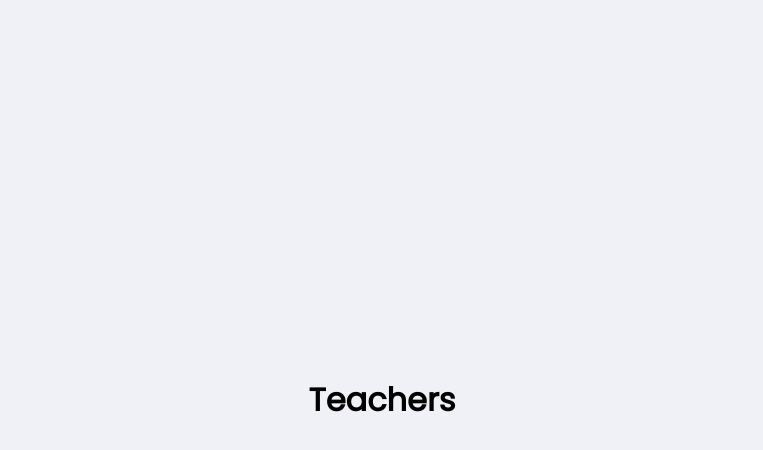
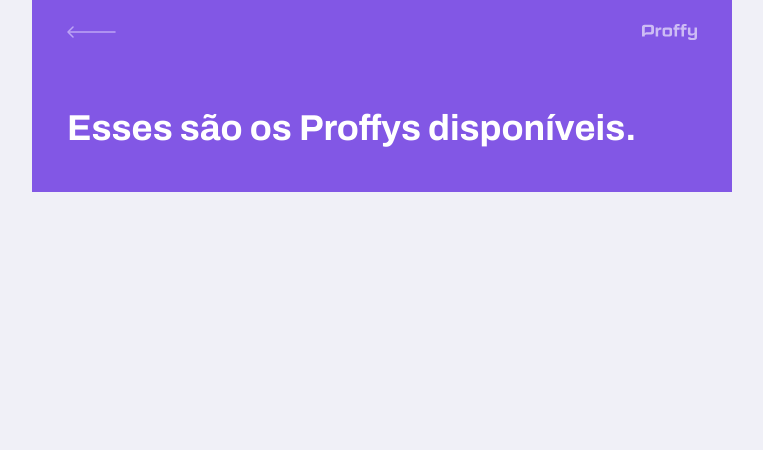
Before and after one commit to jrogeriosilva/Proffy, a React (Create React App) app in the folder web/: page /study in a window 1280 px wide. Shown: the top 450 px of the page, without its empty margins (258-1021 px from the left). Built offline with nearby package versions, Linux system fonts and the light colour scheme.

Commit message:
Create Top Bar

```diff
--- a/web/src/pages/TeacherList/index.tsx
+++ b/web/src/pages/TeacherList/index.tsx
@@ -1,8 +1,28 @@
 import React from 'react';
+import { Link } from 'react-router-dom';
+
+import logoImg from '../../assets/images/logo.svg';
+import backIcon from '../../assets/images/icons/back.svg';
+
+import './styles.css';
+
 
 function TeacherList() {
   return (
-    <h1>Teachers</h1>
+    <div id="page-teacher-list" className="container">
+      <header className="page-header">
+        <div className="top-bar-container">
+          <Link to="/">
+            <img src={backIcon} alt="Voltar"/>
+          </Link>
+          <img src={logoImg} alt="Proffy"/>
+        </div>
+
+        <div className="header-content">
+          <strong>Esses são os Proffys disponíveis.</strong>
+        </div>
+      </header>
+    </div>
   )
 }
 
--- a/web/src/pages/TeacherList/styles.css
+++ b/web/src/pages/TeacherList/styles.css
@@ -0,0 +1,49 @@
+#page-teacher-list {
+  width: 100vw;
+  height: 100vh;
+}
+
+.page-header {
+  display: flex;
+  flex-direction: column;
+  background-color: var(--color-primary);
+}
+
+.page-header .top-bar-container {
+  width: 90%;
+  margin: 0 auto;
+  display: flex;
+  justify-content: space-between;
+  align-items: center;
+  color: var(--color-text-in-primary);
+  padding: 1.6rem 0;
+}
+
+.page-header .top-bar-container a {
+  height: 3.2rem;
+  transition: opacity 0.2s;
+}
+
+
+
+.page-header .top-bar-container a:hover {
+  opacity: 0.6;
+}
+
+.page-header .top-bar-container > img {
+  height: 1.6rem;
+  opacity: 0.6;
+}
+
+.page-header .header-content {
+  width: 90%;
+  margin: 0 auto;
+  position: relative;
+  margin: 4.3rem auto;
+}
+
+.page-header .header-content strong {
+  font: 700 3.6rem Archivo;
+  line-height: 4.2rem;
+  color: var(--color-title-in-primary);
+}
```
